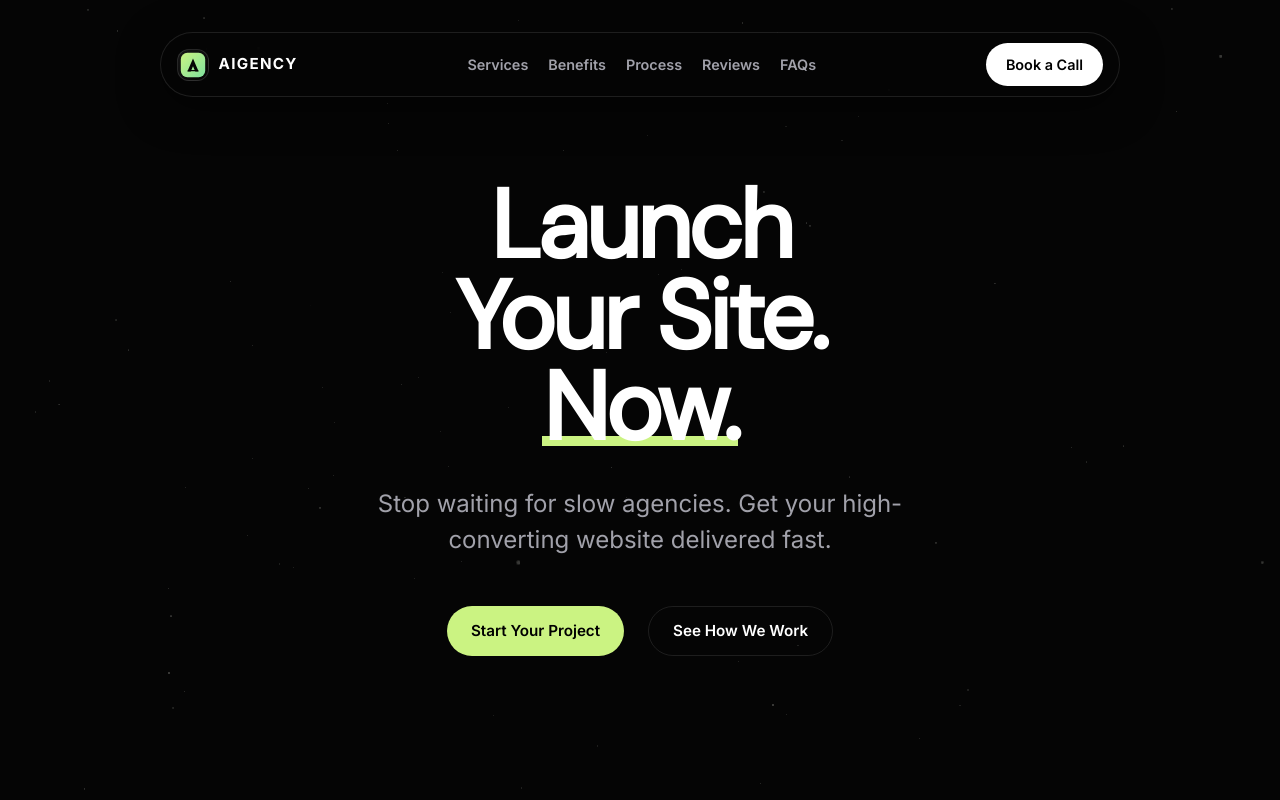
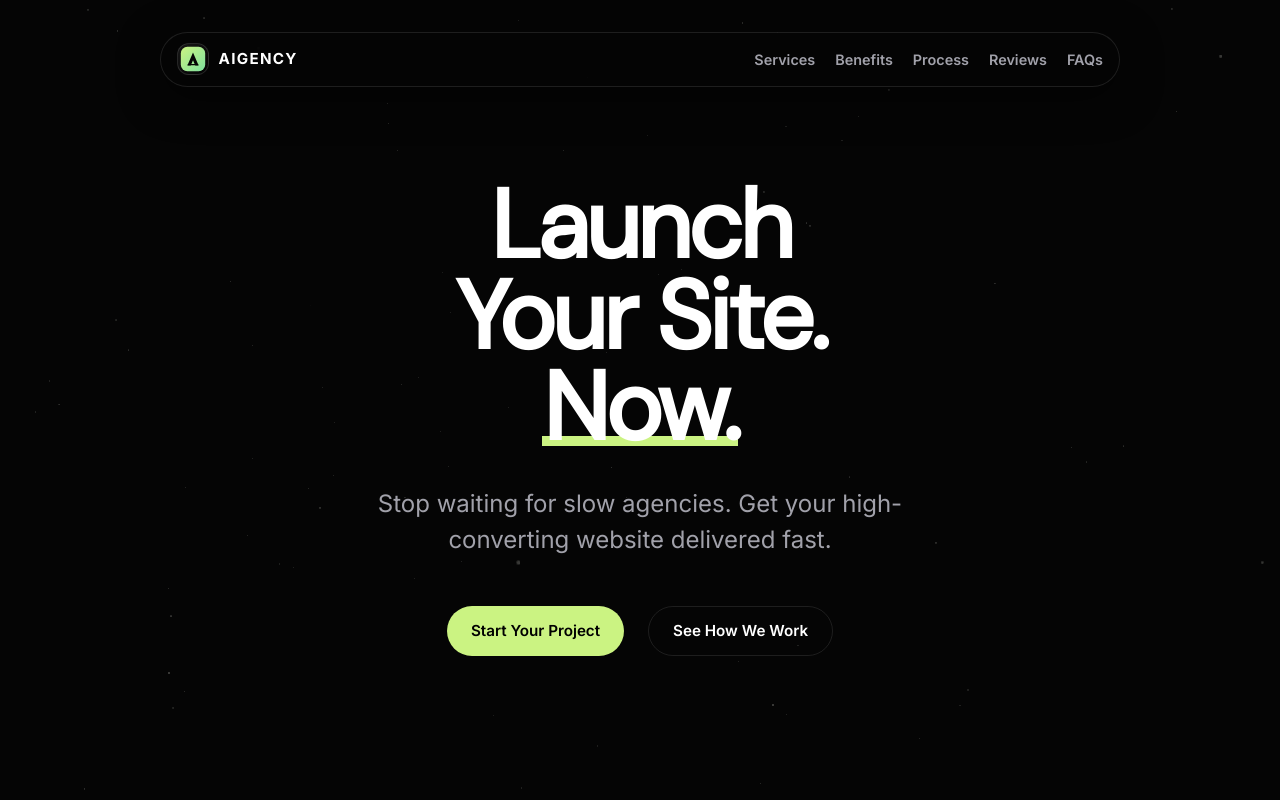
Before and after one commit to AJ0070/AIGENCY, a React (Vite) app: page / in a window 1280 px wide. Shown: the top 800 px of the page. Built offline with nearby package versions, Linux system fonts and the light colour scheme.

Commit message:
removed "book a call" button

```diff
--- a/src/components/Footer.jsx
+++ b/src/components/Footer.jsx
@@ -46,7 +46,6 @@ const Footer = () => {
           <m.div className="link-col" variants={item}>
             <h4>Get Started</h4>
             <a href="#contact">Contact</a>
-            <a href="https://calendly.com/jashambaliya1/30min" target="_blank" rel="noreferrer noopener">Book a Call</a>
           </m.div>
         </div>
       </m.div>
--- a/src/components/Navbar.jsx
+++ b/src/components/Navbar.jsx
@@ -46,16 +46,7 @@ const Navbar = () => {
           <a href="#faq">FAQs</a>
         </div>
 
-        <m.a
-          href="https://calendly.com/jashambaliya1/30min"
-          target="_blank"
-          rel="noopener noreferrer"
-          className="btn btn-white"
-          whileHover={{ scale: 1.05 }}
-          whileTap={{ scale: 0.95 }}
-        >
-          Book a Call
-        </m.a>
+
       </div>
 
       <style>{`
```
